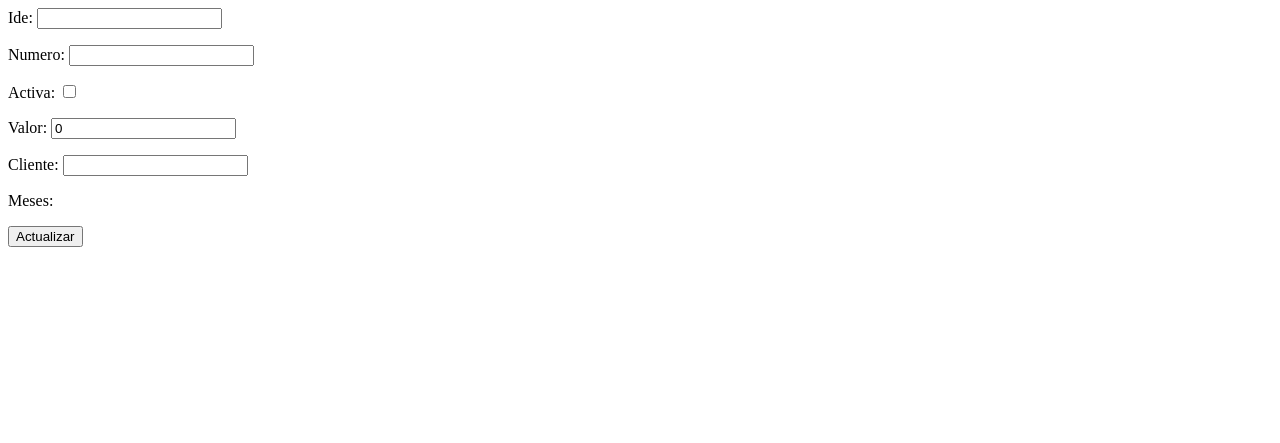
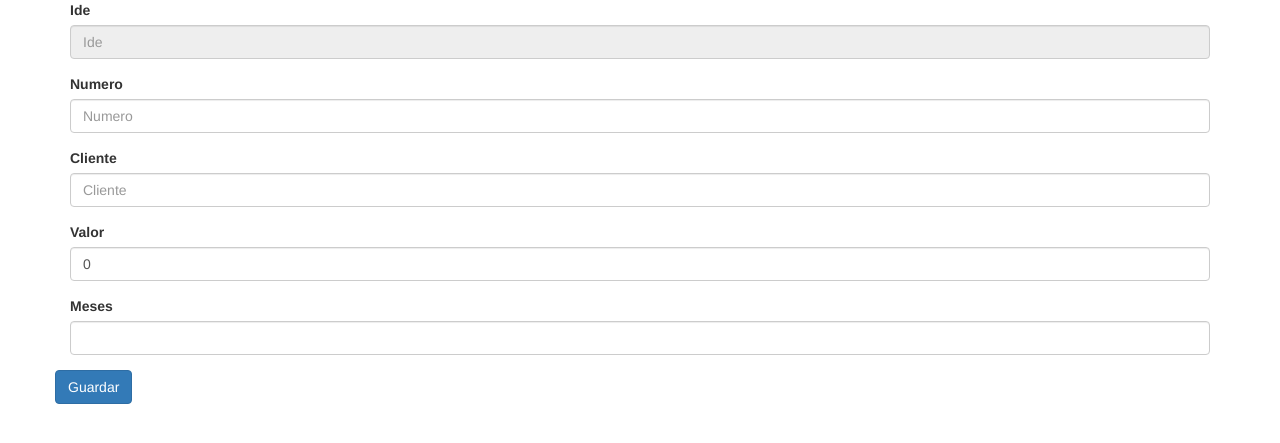
Before and after one commit to arcegk/SimsC, a Django app: template templates/sims_update.html in a window 1280 px wide. Shown: the top 443 px of the page. Run offline with Django 3.2, Linux system fonts and the light colour scheme; the template is opened without the code that fills it: values that come from a table or form of the project are taken from there, others are empty; some libraries are stand-ins or nearby versions.

Commit message:
style added

```diff
--- a/templates/registrar.html
+++ b/templates/registrar.html
@@ -11,7 +11,7 @@
      <div class="col-md-12">{% bootstrap_field form.meses %}</div>
      {% buttons %}
         <button type="submit" class="btn btn-primary">
-            {% bootstrap_icon "star" %} Submit
+            {% bootstrap_icon "star" %} 	Crear
         </button>
     {% endbuttons %}
 
--- a/templates/sims_update.html
+++ b/templates/sims_update.html
@@ -1,6 +1,22 @@
 <html>
+{% load bootstrap3 %}
+{% load static from staticfiles %}
+<div class="container">
+<link rel="stylesheet" href="{% static 'bootstrap.min.css'%}">
 <form action="" method="post">{% csrf_token %}
-    {{ form.as_p}}
-    <input type="submit" value="Actualizar" />
+<div class="row">
+     <div class="col-md-12">{% bootstrap_field form.ide %}</div>
+     <div class="col-md-12">{% bootstrap_field form.numero %}</div>
+     <div class="col-md-12">{% bootstrap_field form.cliente %}</div>
+     <div class="col-md-12">{% bootstrap_field form.valor %}</div>
+     <div class="col-md-12">{% bootstrap_field form.meses %}</div>
+     {% buttons %}
+        <button type="submit" class="btn btn-primary">
+            {% bootstrap_icon "star" %} Guardar
+        </button>
+    {% endbuttons %}
+
+</div>
 </form>
+</div>
 </html>
```
